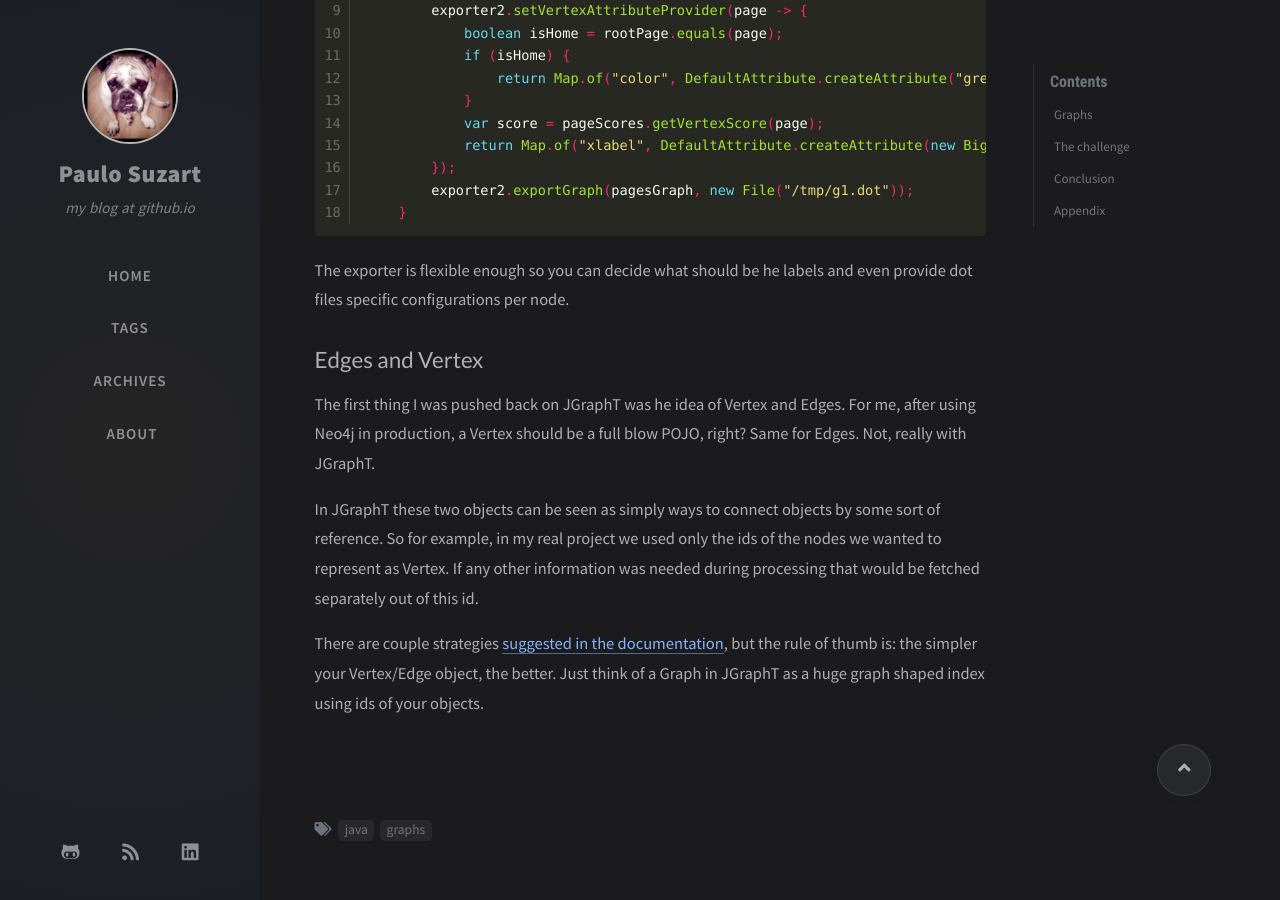
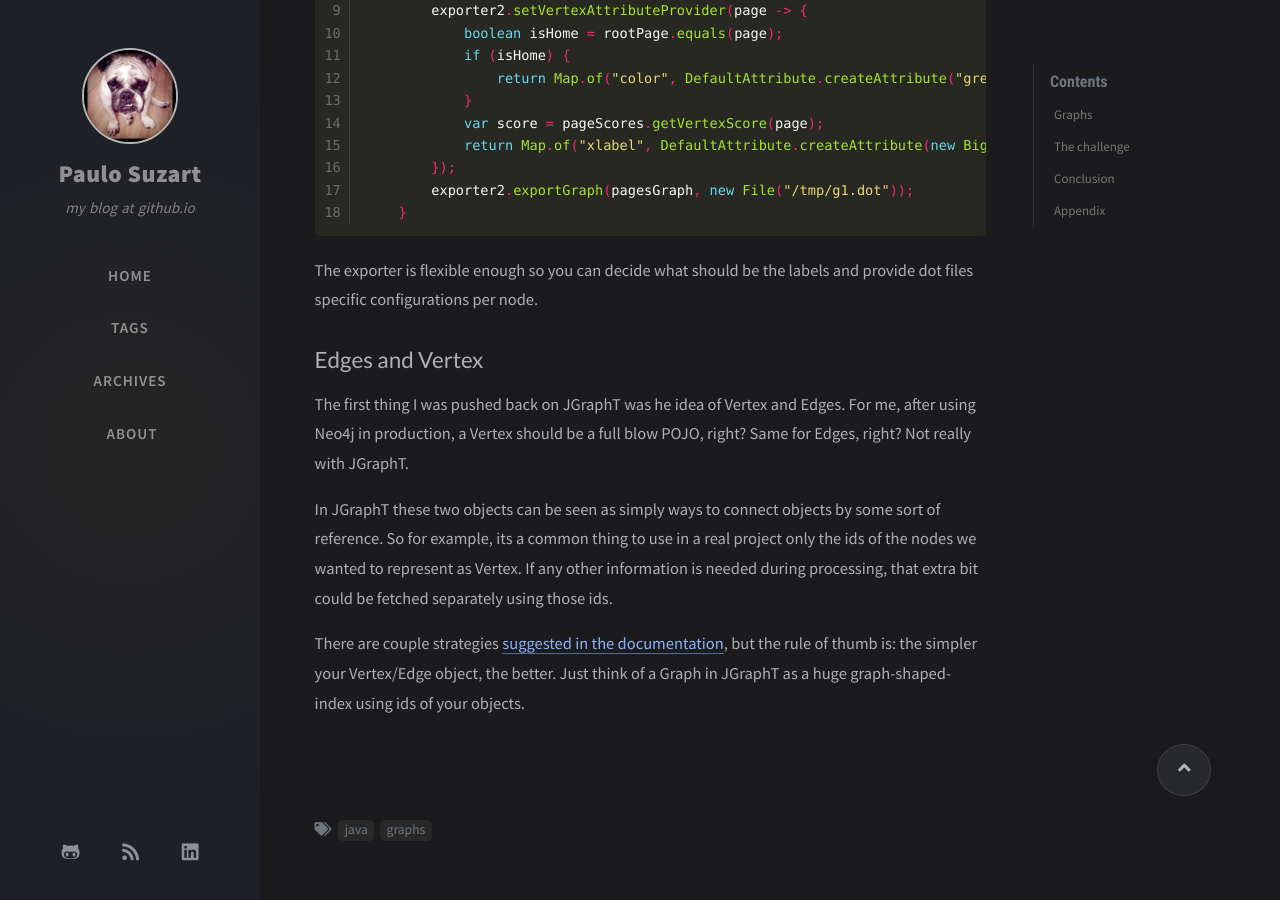
Before and after one commit to paulosuzart/paulosuzart.github.io, a Jekyll site: the page built from _posts/2020-08-08-graphs-with-jgrapht.md, in a window 1280 px wide and 900 px high, scrolled down 7903 px. Built offline with Jekyll 4.4.1, drawn with Linux system fonts in a browser that asks for light colours; nearby versions of some CDN libraries; comment, search, counter and statistics services are not loaded; some of the changed text lies outside the part shown.

Commit message:
Better wording

````diff
--- a/_posts/2020-08-08-graphs-with-jgrapht.md
+++ b/_posts/2020-08-08-graphs-with-jgrapht.md
@@ -267,16 +267,16 @@ Another very good integration is with graphviz. Check how you can customized to
     }
 ```
 
-The exporter is flexible enough so you can decide what should be he labels and even provide dot files specific configurations per node.
+The exporter is flexible enough so you can decide what should be the labels and provide dot files specific configurations per node.
 
 
 ## Edges and Vertex
 
-The first thing I was pushed back on JGraphT was he idea of Vertex and Edges. For me, after using Neo4j in production, a Vertex should be a full blow POJO, right? Same for Edges. Not, really with JGraphT.
+The first thing I was pushed back on JGraphT was he idea of Vertex and Edges. For me, after using Neo4j in production, a Vertex should be a full blow POJO, right? Same for Edges, right? Not really with JGraphT.
 
-In JGraphT these two objects can be seen as simply ways to connect objects by some sort of reference. So for example, in my real project we used only the ids of the nodes we wanted to represent as Vertex. If any other information was needed during processing that would be fetched separately out of this id.
+In JGraphT these two objects can be seen as simply ways to connect objects by some sort of reference. So for example, its a common thing to use in a real project only the ids of the nodes we wanted to represent as Vertex. If any other information is needed during processing, that extra bit could be fetched separately using those ids.
 
-There are couple strategies [suggested in the documentation](https://jgrapht.org/guide/VertexAndEdgeTypes), but the rule of thumb is: the simpler your Vertex/Edge object, the better. Just think of a Graph in JGraphT as a huge graph shaped index using ids of your objects.
+There are couple strategies [suggested in the documentation](https://jgrapht.org/guide/VertexAndEdgeTypes), but the rule of thumb is: the simpler your Vertex/Edge object, the better. Just think of a Graph in JGraphT as a huge graph-shaped-index using ids of your objects.
 
 [locations]: https://i.imgur.com/Ot4h3JD.png
 [output]: https://imgur.com/HJb4jXW.png
````
Also changed, not shown: other parts of _posts/2020-08-08-graphs-with-jgrapht.md (+3 -3 lines).
